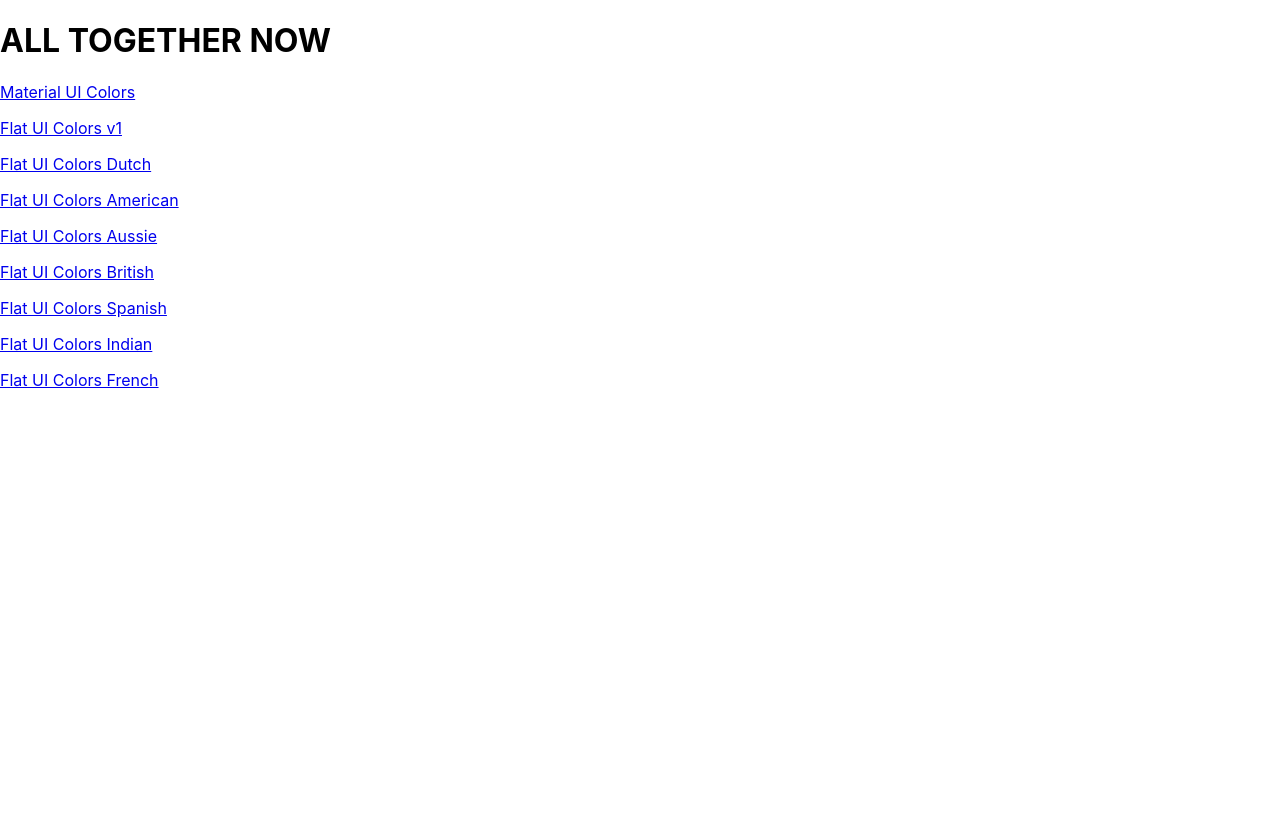
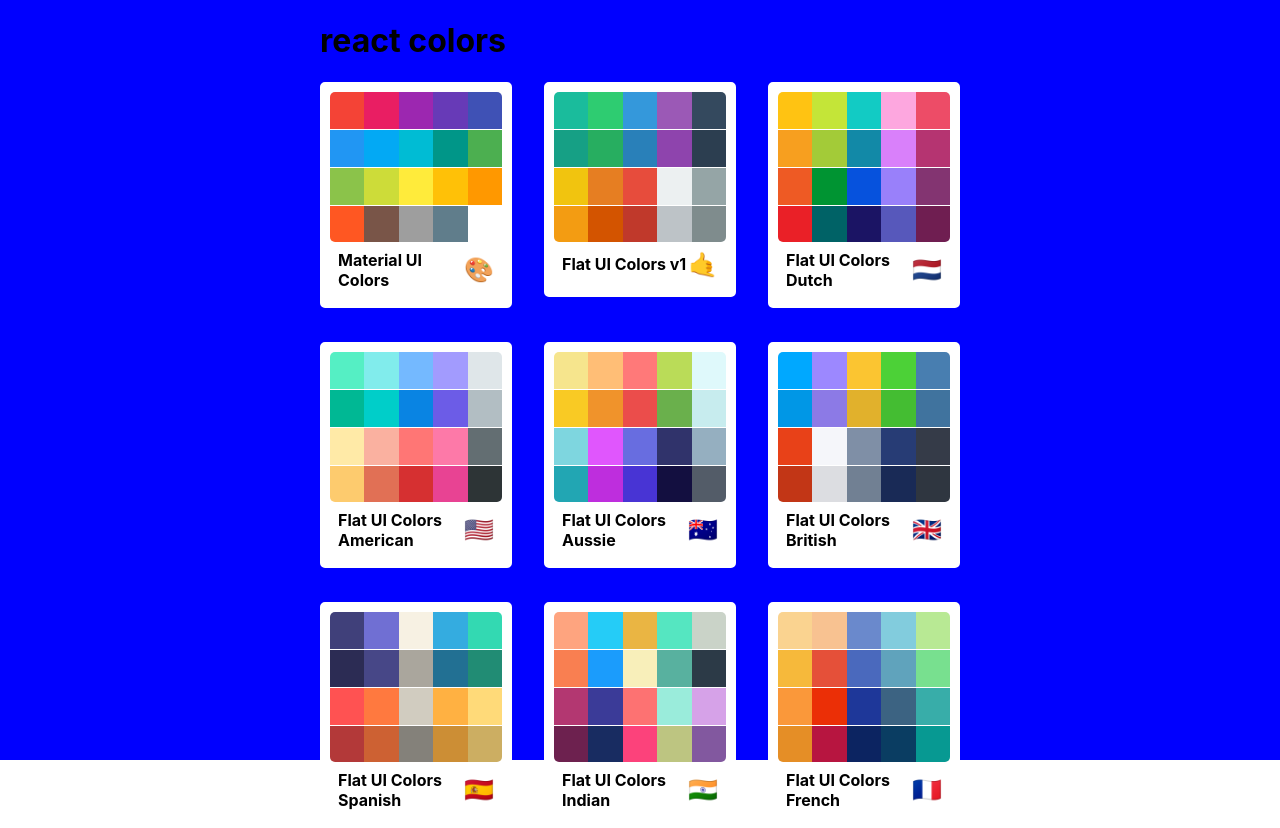
Before and after one commit to seano424/palette-app, a React (Create React App) app: page / in a window 1280 px wide. Before the commit the page ends 800 px from the top, so only its background shows below. Built offline with nearby package versions, Linux system fonts and the light colour scheme.

Commit message:
added mini color boxes

```diff
--- a/package.json
+++ b/package.json
@@ -6,6 +6,7 @@
     "@material-ui/core": "^4.11.3",
     "@material-ui/icons": "^4.11.2",
     "@material-ui/lab": "*",
+    "@material-ui/styles": "^4.11.3",
     "@testing-library/jest-dom": "^5.11.4",
     "@testing-library/react": "^11.1.0",
     "@testing-library/user-event": "^12.1.10",
--- /dev/null
+++ b/src/MiniPalette.js
@@ -0,0 +1,58 @@
+import React from "react";
+import { withStyles } from "@material-ui/core/styles";
+
+const styles = {
+  root: {
+    position: "relative",
+    borderRadius: "5px",
+    overflow: "hidden",
+    backgroundColor: "white",
+    border: '10px solid white;'
+  },
+  colors: {
+    height: '150px',
+    width: '100%',
+    borderRadius: '5px',
+    overflow: 'hidden'
+  },
+  title: {
+    display: "flex",
+    justifyContent: "space-between",
+    alignItems: "center",
+    padding: "0.5rem",
+    color: "black",
+    fontWeight: "bold",
+  },
+  emoji: {
+    fontSize: '1.5rem',
+  },
+  miniColor: {
+    width: '20%',
+    height: '25%',
+    display: 'inline-block',
+    margin: '0 auto',
+    position: 'relative',
+    marginBottom: '-3.5px'
+  }
+};
+
+function MiniPalette(props) {
+  const { classes, paletteName, colors, emoji } = props;
+  const miniColorBoxes = colors.map((color) => (
+    <div
+      className={classes.miniColor}
+      style={{ backgroundColor: color.color }}
+      key={color.name}
+    ></div>
+  ));
+  return (
+    <div className={classes.root}>
+      <div className={classes.colors}>{miniColorBoxes}</div>
+      <div className={classes.title}>
+        {paletteName} <span className={classes.emoji}>{emoji}</span>
+      </div>
+    </div>
+  );
+}
+
+export default withStyles(styles)(MiniPalette);
--- a/src/Palette.css
+++ b/src/Palette.css
@@ -15,8 +15,3 @@
   align-items: center;
   font-weight: bold;
 }
-
-.emoji {
-  font-size: 1.5rem;
-  margin: 0 1rem;
-}
--- a/src/PaletteList.js
+++ b/src/PaletteList.js
@@ -1,18 +1,56 @@
 import React, { Component } from "react";
-import { Link } from 'react-router-dom'
+import MiniPalette from "./MiniPalette";
+import { withStyles } from "@material-ui/core/styles";
 
-export default class PaletteList extends Component {
+const styles = {
+  root: {
+    height: "100%",
+    display: "flex",
+    justifyContent: "center",
+    alignItems: "center",
+    backgroundColor: 'blue'
+  },
+  container: {
+    width: '50%',
+    display: 'flex',
+    alignItems: 'flex-start',
+    flexDirection: 'column',
+    flexWrap: 'wrap'
+  },
+  nav: {
+    display: 'flex',
+    width: '100%',
+    justifyContent: 'space-between'
+  },
+  palettes: {
+    boxSizing: 'border-box',
+    width: '100%',
+    display: 'grid',
+    gridTemplateColumns: 'repeat(3, 30%)',
+    gridGap: '5%'
+  }
+};
+
+class PaletteList extends Component {
   render() {
-    const { palettes } = this.props;
+    const { palettes, classes } = this.props;
     return (
-      <div>
-        <h1>ALL TOGETHER NOW</h1>
-        {palettes.map(p => (
-          <p key={p.id}>
-            <Link to={`/palette/${p.id}`}>{p.paletteName}</Link>
-          </p>
-        ))}
+      <div className={classes.root}>
+        <div className={classes.container}>
+          <div className={classes.nav}>
+            <h1>react colors</h1>
+          </div>
+          <div className={classes.palettes}>
+            {palettes.map((p) => (
+              <div key={p.id}>
+                <MiniPalette {...p} />
+              </div>
+            ))}
+          </div>
+        </div>
       </div>
     );
   }
 }
+
+export default withStyles(styles)(PaletteList);
```
Also changed, not shown: 1 other file (tests, documents, lock files or other folders).
